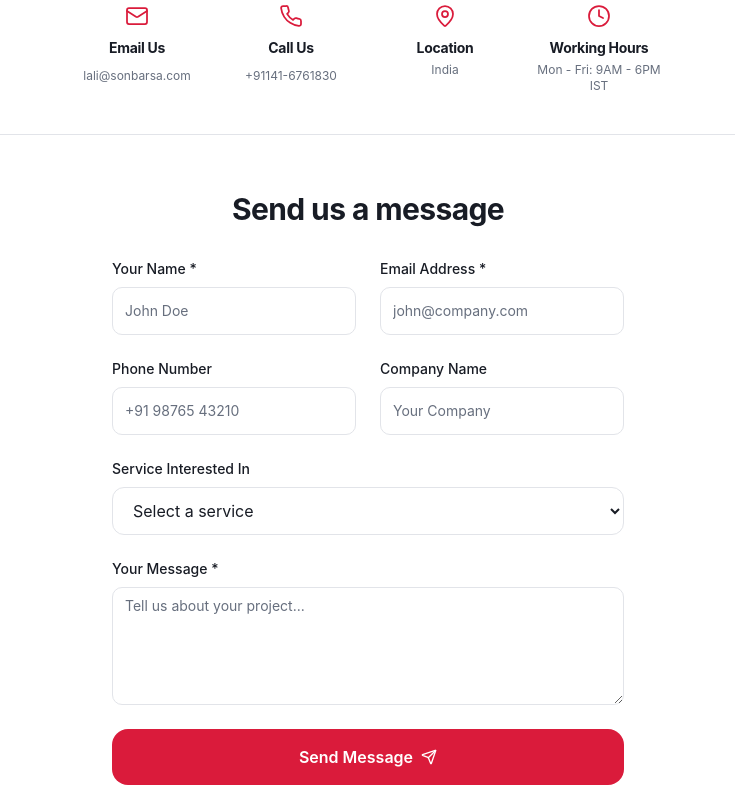
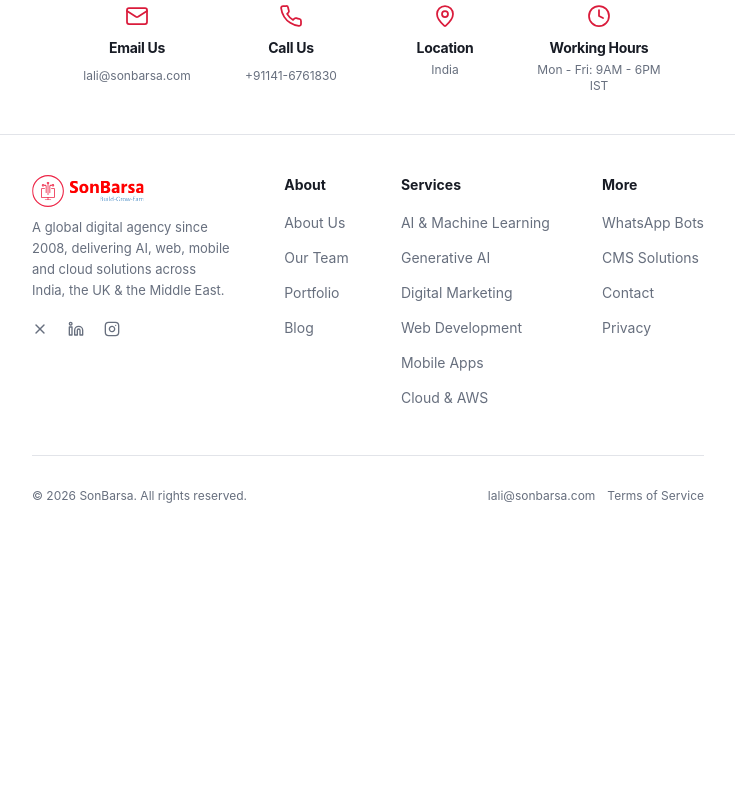
Before and after one commit to geekynitish/sonbarsa-digital-growth-1, an Astro site: page /contact in a window 1280 px wide. Shown: the part 376-1180 px from the top of the page, without its empty margins (272-1007 px from the left). After the commit the page ends 928 px from the top, so only its background shows below. Built offline with nearby package versions, Linux system fonts and the light colour scheme; Astro itself is replaced by a stand-in of ours.

Commit message:
feat: remove ContactForm module from contact page as requested

```diff
--- a/src/components/contact/ContactForm.tsx
+++ /dev/null
@@ -1,204 +0,0 @@
-import { useState } from "react";
-import { Send } from "lucide-react";
-import { Button } from "@/components/ui/button";
-import { Input } from "@/components/ui/input";
-import { Textarea } from "@/components/ui/textarea";
-import { useToast } from "@/hooks/use-toast";
-
-const CONTACT_API_ENDPOINT = "/api/contact";
-
-export const ContactForm = () => {
-  const { toast } = useToast();
-  const [formData, setFormData] = useState({
-    name: "",
-    email: "",
-    phone: "",
-    company: "",
-    service: "",
-    message: "",
-  });
-  const [isSubmitting, setIsSubmitting] = useState(false);
-
-  const handleSubmit = async (e: React.FormEvent) => {
-    e.preventDefault();
-    setIsSubmitting(true);
-
-    try {
-      const response = await fetch(CONTACT_API_ENDPOINT, {
-        method: "POST",
-        headers: {
-          "Content-Type": "application/json",
-          Accept: "application/json",
-        },
-        body: JSON.stringify({
-          name: formData.name,
-          email: formData.email,
-          phone: formData.phone || undefined,
-          company: formData.company || undefined,
-          service: formData.service || undefined,
-          message: formData.message,
-        }),
-      });
-
-      if (response.ok) {
-        toast({
-          title: "Message Sent! ✓",
-          description: "Thank you for reaching out. We'll get back to you within 24 hours.",
-        });
-        setFormData({
-          name: "",
-          email: "",
-          phone: "",
-          company: "",
-          service: "",
-          message: "",
-        });
-      } else {
-        const data = await response.json().catch(() => ({}));
-        const errMsg =
-          (data as { error?: string }).error ||
-          "Something went wrong. Please try emailing us directly at lali@sonbarsa.com";
-        toast({
-          title: "Failed to send",
-          description: errMsg,
-          variant: "destructive",
-        });
-      }
-    } catch {
-      toast({
-        title: "Network error",
-        description: "Please check your connection and try again, or email us at lali@sonbarsa.com",
-        variant: "destructive",
-      });
-    } finally {
-      setIsSubmitting(false);
-    }
-  };
-
-  const handleChange = (e: React.ChangeEvent<HTMLInputElement | HTMLTextAreaElement | HTMLSelectElement>) => {
-    setFormData({ ...formData, [e.target.name]: e.target.value });
-  };
-
-  return (
-    <section className="py-10 md:py-14 border-t border-border">
-      <div className="tg-container max-w-[560px]">
-        <h2 className="text-2xl sm:text-3xl text-center mb-8">Send us a message</h2>
-
-        <form onSubmit={handleSubmit} className="space-y-6">
-          <div className="grid sm:grid-cols-2 gap-6">
-            <div>
-              <label htmlFor="contact-name" className="block text-sm font-medium mb-2">
-                Your Name *
-              </label>
-              <Input
-                id="contact-name"
-                name="name"
-                value={formData.name}
-                onChange={handleChange}
-                required
-                placeholder="John Doe"
-                className="h-12"
-              />
-            </div>
-            <div>
-              <label htmlFor="contact-email" className="block text-sm font-medium mb-2">
-                Email Address *
-              </label>
-              <Input
-                id="contact-email"
-                name="email"
-                type="email"
-                value={formData.email}
-                onChange={handleChange}
-                required
-                placeholder="john@company.com"
-                className="h-12"
-              />
-            </div>
-          </div>
-
-          <div className="grid sm:grid-cols-2 gap-6">
-            <div>
-              <label htmlFor="contact-phone" className="block text-sm font-medium mb-2">
-                Phone Number
-              </label>
-              <Input
-                id="contact-phone"
-                name="phone"
-                type="tel"
-                value={formData.phone}
-                onChange={handleChange}
-                placeholder="+91 98765 43210"
-                className="h-12"
-              />
-            </div>
-            <div>
-              <label htmlFor="contact-company" className="block text-sm font-medium mb-2">
-                Company Name
-              </label>
-              <Input
-                id="contact-company"
-                name="company"
-                value={formData.company}
-                onChange={handleChange}
-                placeholder="Your Company"
-                className="h-12"
-              />
-            </div>
-          </div>
-
-          <div>
-            <label htmlFor="contact-service" className="block text-sm font-medium mb-2">
-              Service Interested In
-            </label>
-            <select
-              id="contact-service"
-              name="service"
-              value={formData.service}
-              onChange={handleChange}
-              className="w-full h-12 px-4 rounded-lg border border-input bg-background"
-            >
-              <option value="">Select a service</option>
-              <option value="ai-ml">AI &amp; Machine Learning</option>
-              <option value="generative-ai">Generative AI &amp; LLMs</option>
-              <option value="data-analytics">Data Analytics &amp; BI</option>
-              <option value="digital-marketing">Digital Marketing</option>
-              <option value="web-development">Web Development</option>
-              <option value="mobile-apps">Mobile App Development</option>
-              <option value="cloud-aws">Cloud &amp; AWS Services</option>
-              <option value="chatbots">WhatsApp &amp; Social Bots</option>
-              <option value="cms">CMS Solutions</option>
-              <option value="other">Other</option>
-            </select>
-          </div>
-
-          <div>
-            <label htmlFor="contact-message" className="block text-sm font-medium mb-2">
-              Your Message *
-            </label>
-            <Textarea
-              id="contact-message"
-              name="message"
-              value={formData.message}
-              onChange={handleChange}
-              required
-              placeholder="Tell us about your project..."
-              rows={5}
-            />
-          </div>
-
-          <Button size="lg" type="submit" disabled={isSubmitting} className="w-full">
-            {isSubmitting ? (
-              "Sending..."
-            ) : (
-              <>
-                Send Message
-                <Send className="w-4 h-4" />
-              </>
-            )}
-          </Button>
-        </form>
-      </div>
-    </section>
-  );
-};
--- a/src/pages/contact.astro
+++ b/src/pages/contact.astro
@@ -4,7 +4,6 @@ import { SiteHeader } from "@/components/site/SiteHeader";
 import { GoogleAnalytics } from "@/components/GoogleAnalytics";
 import { Footer } from "@/components/layout/Footer";
 import { ContactInfo } from "@/components/contact/ContactInfo";
-import { ContactForm } from "@/components/contact/ContactForm";
 
 const jsonLd = {
   "@context": "https://schema.org",
@@ -37,7 +36,6 @@ const jsonLd = {
 
   <main>
     <ContactInfo />
-    <ContactForm client:load />
   </main>
 
   <Footer />
--- a/src/tests/ContactForm.test.tsx
+++ /dev/null
@@ -1,179 +0,0 @@
-import { describe, it, expect, vi, beforeEach } from "vitest";
-import { render, screen, waitFor } from "@testing-library/react";
-import userEvent from "@testing-library/user-event";
-import { ContactForm } from "@/components/contact/ContactForm";
-
-// Mock the toast hook
-const mockToast = vi.fn();
-vi.mock("@/hooks/use-toast", () => ({
-  useToast: () => ({ toast: mockToast }),
-}));
-
-// Mock fetch
-const mockFetch = vi.fn();
-global.fetch = mockFetch;
-
-describe("ContactForm", () => {
-  beforeEach(() => {
-    vi.clearAllMocks();
-  });
-
-  it("renders all form fields", () => {
-    render(<ContactForm />);
-    expect(screen.getByLabelText(/Your Name/i)).toBeInTheDocument();
-    expect(screen.getByLabelText(/Email Address/i)).toBeInTheDocument();
-    expect(screen.getByLabelText(/Phone Number/i)).toBeInTheDocument();
-    expect(screen.getByLabelText(/Company Name/i)).toBeInTheDocument();
-    expect(screen.getByLabelText(/Service Interested In/i)).toBeInTheDocument();
-    expect(screen.getByLabelText(/Your Message/i)).toBeInTheDocument();
-  });
-
-  it("renders the submit button", () => {
-    render(<ContactForm />);
-    expect(screen.getByRole("button", { name: /Send Message/i })).toBeInTheDocument();
-  });
-
-  it("includes new AI service options", () => {
-    render(<ContactForm />);
-    const select = screen.getByLabelText(/Service Interested In/i);
-    expect(select).toContainHTML("AI &amp; Machine Learning");
-    expect(select).toContainHTML("Generative AI");
-    expect(select).toContainHTML("Data Analytics");
-  });
-
-  it("updates form data when user types in name field", async () => {
-    const user = userEvent.setup();
-    render(<ContactForm />);
-    const nameInput = screen.getByLabelText(/Your Name/i);
-    await user.type(nameInput, "Rajesh Kumar");
-    expect(nameInput).toHaveValue("Rajesh Kumar");
-  });
-
-  it("updates form data when user types in email field", async () => {
-    const user = userEvent.setup();
-    render(<ContactForm />);
-    const emailInput = screen.getByLabelText(/Email Address/i);
-    await user.type(emailInput, "test@example.com");
-    expect(emailInput).toHaveValue("test@example.com");
-  });
-
-  it("shows 'Sending...' text on the button while submitting", async () => {
-    // Slow fetch that never resolves
-    mockFetch.mockImplementation(() => new Promise(() => {}));
-    const user = userEvent.setup();
-    render(<ContactForm />);
-
-    await user.type(screen.getByLabelText(/Your Name/i), "Test User");
-    await user.type(screen.getByLabelText(/Email Address/i), "test@example.com");
-    await user.type(screen.getByLabelText(/Your Message/i), "Hello there");
-
-    const submitButton = screen.getByRole("button", { name: /Send Message/i });
-    await user.click(submitButton);
-
-    expect(screen.getByRole("button", { name: /Sending/i })).toBeInTheDocument();
-    expect(screen.getByRole("button")).toBeDisabled();
-  });
-
-  it("shows success toast on successful form submission", async () => {
-    mockFetch.mockResolvedValueOnce({ ok: true, json: async () => ({}) });
-    const user = userEvent.setup();
-    render(<ContactForm />);
-
-    await user.type(screen.getByLabelText(/Your Name/i), "Test User");
-    await user.type(screen.getByLabelText(/Email Address/i), "test@example.com");
-    await user.type(screen.getByLabelText(/Your Message/i), "Hello there");
-
-    await user.click(screen.getByRole("button", { name: /Send Message/i }));
-
-    await waitFor(() => {
-      expect(mockToast).toHaveBeenCalledWith(
-        expect.objectContaining({ title: expect.stringContaining("Sent") })
-      );
-    });
-  });
-
-  it("shows error toast on failed form submission", async () => {
-    mockFetch.mockResolvedValueOnce({
-      ok: false,
-      json: async () => ({ error: "Server error" }),
-    });
-    const user = userEvent.setup();
-    render(<ContactForm />);
-
-    await user.type(screen.getByLabelText(/Your Name/i), "Test User");
-    await user.type(screen.getByLabelText(/Email Address/i), "test@example.com");
-    await user.type(screen.getByLabelText(/Your Message/i), "Hello there");
-
-    await user.click(screen.getByRole("button", { name: /Send Message/i }));
-
-    await waitFor(() => {
-      expect(mockToast).toHaveBeenCalledWith(
-        expect.objectContaining({ variant: "destructive" })
-      );
-    });
-  });
-
-  it("shows error toast on network error", async () => {
-    mockFetch.mockRejectedValueOnce(new Error("Network error"));
-    const user = userEvent.setup();
-    render(<ContactForm />);
-
-    await user.type(screen.getByLabelText(/Your Name/i), "Test User");
-    await user.type(screen.getByLabelText(/Email Address/i), "test@example.com");
-    await user.type(screen.getByLabelText(/Your Message/i), "Hello");
-
-    await user.click(screen.getByRole("button", { name: /Send Message/i }));
-
-    await waitFor(() => {
-      expect(mockToast).toHaveBeenCalledWith(
-        expect.objectContaining({ title: "Network error" })
-      );
-    });
-  });
-
-  it("clears form fields after successful submission", async () => {
-    mockFetch.mockResolvedValueOnce({ ok: true, json: async () => ({}) });
-    const user = userEvent.setup();
-    render(<ContactForm />);
-
-    const nameInput = screen.getByLabelText(/Your Name/i);
-    await user.type(nameInput, "Test User");
-    await user.type(screen.getByLabelText(/Email Address/i), "test@example.com");
-    await user.type(screen.getByLabelText(/Your Message/i), "Hello there");
-
-    await user.click(screen.getByRole("button", { name: /Send Message/i }));
-
-    await waitFor(() => {
-      expect(nameInput).toHaveValue("");
-    });
-  });
-
-  it("sends form data to the correct endpoint", async () => {
-    mockFetch.mockResolvedValueOnce({ ok: true, json: async () => ({}) });
-    const user = userEvent.setup();
-    render(<ContactForm />);
-
-    await user.type(screen.getByLabelText(/Your Name/i), "Test User");
-    await user.type(screen.getByLabelText(/Email Address/i), "test@example.com");
-    await user.type(screen.getByLabelText(/Your Message/i), "Test message");
-
-    await user.click(screen.getByRole("button", { name: /Send Message/i }));
-
-    await waitFor(() => {
-      expect(mockFetch).toHaveBeenCalledWith(
-        "/api/contact",
-        expect.objectContaining({
-          method: "POST",
-          headers: expect.objectContaining({
-            "Content-Type": "application/json",
-          }),
-          body: JSON.stringify({
-            name: "Test User",
-            email: "test@example.com",
-            message: "Test message",
-          }),
-        })
-      );
-    });
-  });
-});
```
